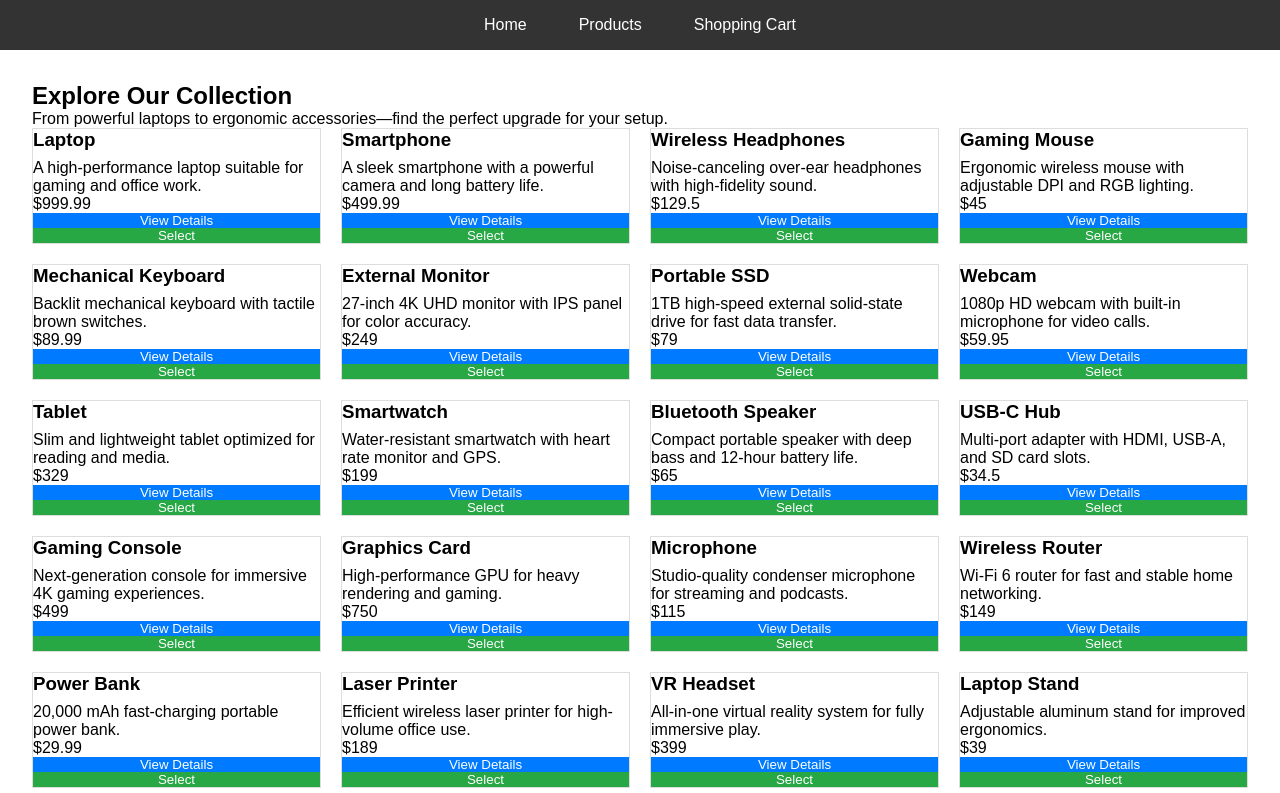
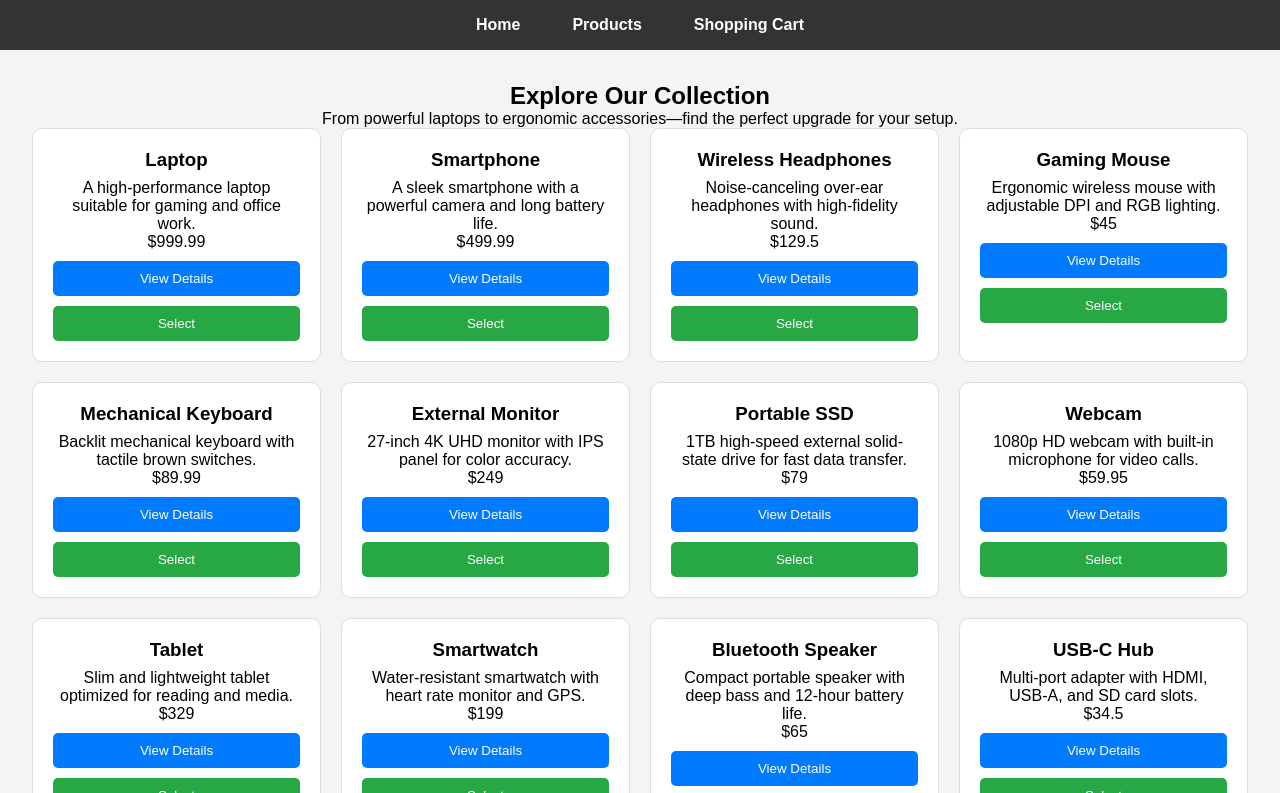
Before and after one commit to Mouazmj/Simple-Online-Store, a website built with Vite: page index.html in a window 1280 px wide. Both pictures are taken after a click on the link "Products". Shown: the top 793 px of the page. Built offline with nearby package versions, Linux system fonts and the light colour scheme.

Commit message:
Center the section and style the buttons with a better body background color

```diff
--- a/main.css
+++ b/main.css
@@ -3,6 +3,10 @@
     padding: 0;
     box-sizing: border-box;
     font-family: Arial, Helvetica, sans-serif;
+}
+
+body {
+    background-color: #f4f4f4;
 }
 
 .hidden {
@@ -16,7 +20,6 @@ nav {
     display: flex;
     justify-content: center;
     align-items: center;
-    position: sticky;
     top: 0;
     transition: background-color 0.3s ease;
     gap: 20px;
@@ -25,6 +28,8 @@ nav {
 nav a {
     color: white;
     margin: 0 1rem;
+    text-decoration: none;
+    font-weight: bold;
 }
 
 nav a:hover {
@@ -33,6 +38,7 @@ nav a:hover {
 
 section {
     padding: 2rem;
+    text-align: center;
 }
 
 #emptyproductlist {
@@ -48,6 +54,8 @@ section {
     transition: 0.3s;
     display: flex;
     flex-direction: column;
+    padding: 20px;
+    border-radius: 10px;
 }
 
 .product-card:hover {
@@ -61,6 +69,9 @@ section {
 button {
     border: none;
     cursor: pointer;
+    padding: 10px;
+    border-radius: 5px;
+    margin-top: 10px;
 }
 
 .add-to-cart {
```
